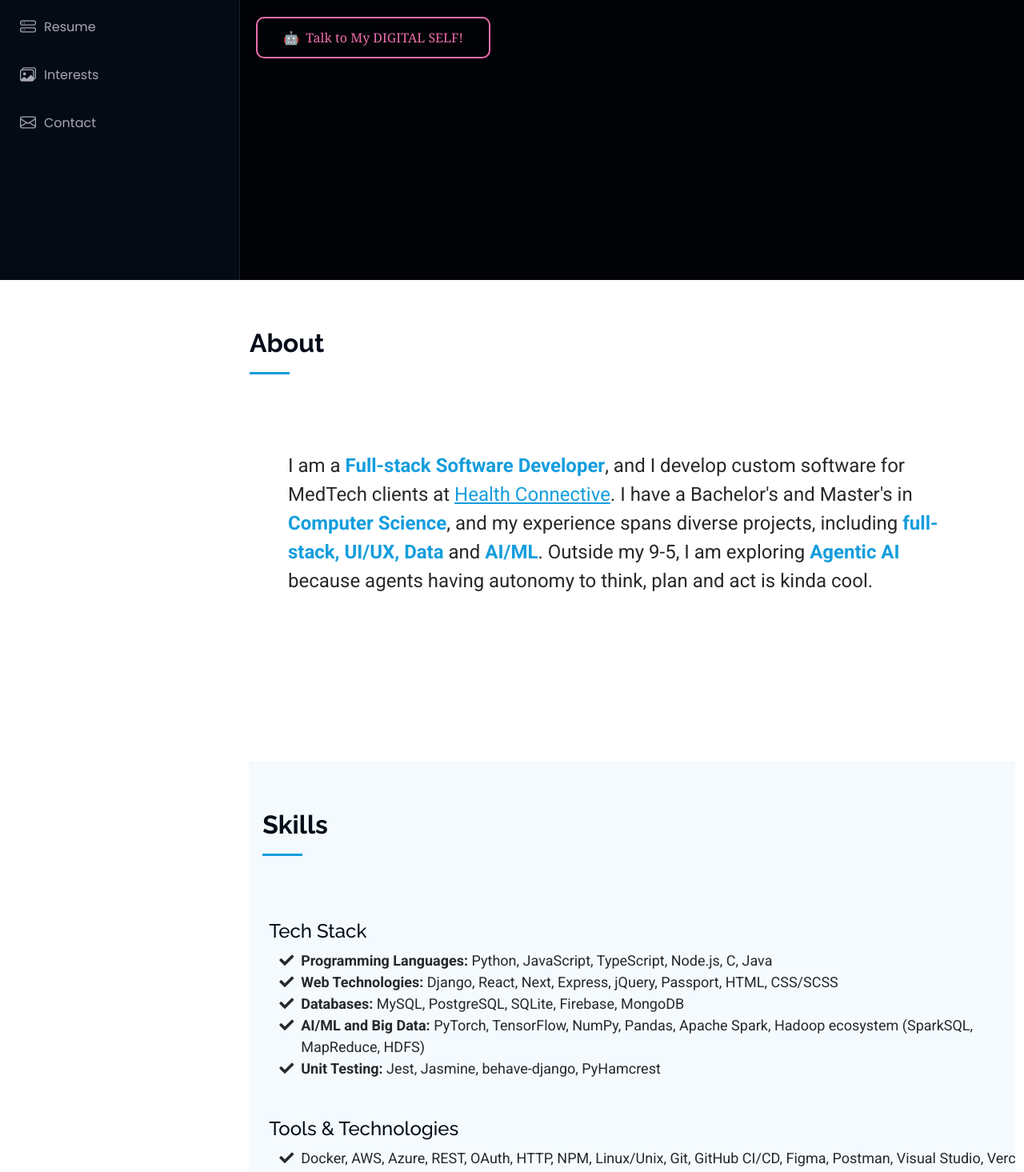
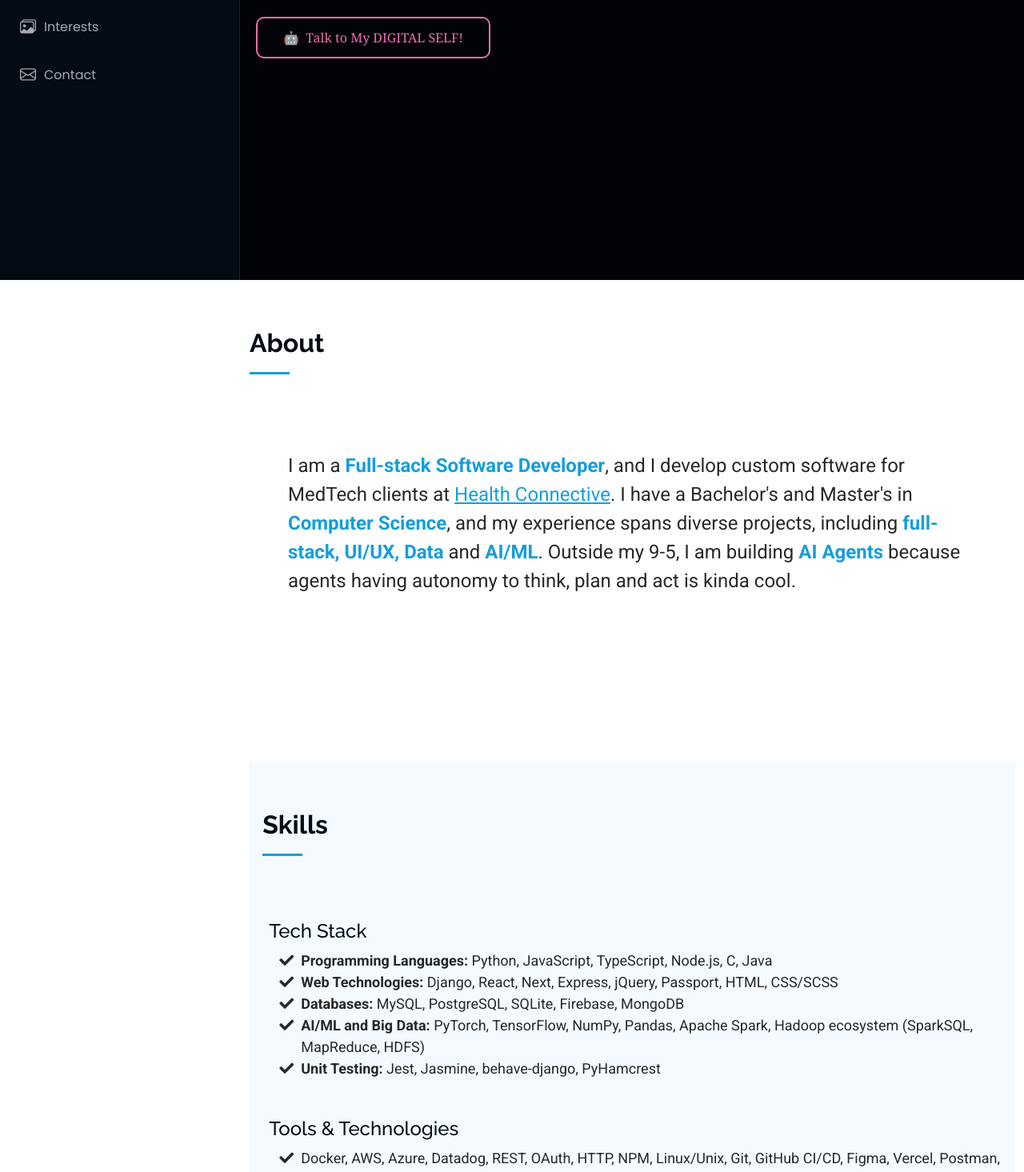
Before and after one commit to rhemaMarneni/Portfolio, a plain HTML site: page index.html in a window 1280 px wide. Shown: the part 450-1915 px from the top of the page at 80% size. Drawn offline with nearby package versions, Linux system fonts and the light colour scheme.

Commit message:
minor fixes

```diff
--- a/index.html
+++ b/index.html
@@ -66,7 +66,7 @@
         <li><a href="#about"><i class="bi bi-person navicon"></i> About</a></li>
         <li><a href="#skills"><i class="bi bi-file-earmark-text navicon"></i> Skills</a></li>
         <li><a href="#portfolio"><i class="bi bi-images navicon"></i>Projects</a></li>
-        <li><a href="#resume"><i class="bi bi-hdd-stack navicon"></i> Resume</a></li>
+        <!-- <li><a href="#resume"><i class="bi bi-hdd-stack navicon"></i> Resume</a></li> -->
         <!-- <li class="dropdown"><a href="#"><i class="bi bi-menu-button navicon"></i> <span>Dropdown</span> <i class="bi bi-chevron-down toggle-dropdown"></i></a>
           <ul>
             <li><a href="#">Dropdown 1</a></li>
@@ -133,7 +133,7 @@
         </p> -->
         <p class="aboutme py-5 m-5">I am a <b>Full-stack Software Developer</b>, and I develop custom software for MedTech clients at <a href="https://www.healthconnectivetech.com/"><u>Health Connective</u></a>.
           I have a Bachelor's and Master's in <b>Computer Science</b>, and my experience spans diverse projects, including <b>full-stack, UI/UX, Data</b> and <b>AI/ML</b>.
-          Outside my 9-5, I am exploring <b>Agentic AI</b> because agents having autonomy to think, plan and act is kinda cool.
+          Outside my 9-5, I am building <b>AI Agents</b> because agents having autonomy to think, plan and act is kinda cool.
           </p>
       </div><!-- End Section Title -->
 
@@ -148,7 +148,7 @@
         <h2>Skills</h2>
       </div><!-- End Section Title -->
 
-      <div class="container mx-3 skills-container" data-aos="fade-up" data-aos-delay="100">
+      <div class="container mx-5 skills-container" data-aos="fade-up" data-aos-delay="100">
 
         <div class="row skills-content skills-animation mb-4">
           <h4>Tech Stack</h4>
@@ -175,7 +175,7 @@
           <ul class="fa-ul mb-0 tech-skills">
             <li>
               <i class="fa-li fa fa-check"></i>
-              Docker, AWS, Azure, REST, OAuth, HTTP, NPM, Linux/Unix, Git, GitHub CI/CD, Figma, Postman, Visual Studio, Vercel</li>
+              Docker, AWS, Azure, Datadog, REST, OAuth, HTTP, NPM, Linux/Unix, Git, GitHub CI/CD, Figma, Vercel, Postman, Insomnia, Visual Studio, Cursor</li>
           </ul>
         </div>
         <div class="row skills-content skills-animation my-4">
@@ -608,7 +608,7 @@
     </section><!-- /Portfolio Section -->
 
         <!-- Resume Section -->
-    <section id="resume" class="resume section light-background mx-3 px-3 pb-1">
+    <section id="resume" class="resume section light-background mx-3 px-3 pb-1" hidden>
 
       <!-- Section Title -->
       <div class="container section-title" data-aos="fade-up">
@@ -737,7 +737,7 @@
       <!-- Section Title -->
       <div class="container section-title" data-aos="fade-up">
         <h2>Interests</h2>
-        <h4 class="interests-text">I love playing the keys 🎹 and have been a <b>musician for <span id="musicExp"></span> years</b>. I am a professionally <b>certified Keyboardist</b> till <b>Grade 8</b> from <b>Trinity College London</b>. I am an amateur guitarist too.
+        <h4 class="interests-text">I love singing 🎤 and playing the keys 🎹. I have been a <b>musician for <span id="musicExp"></span> years</b>. I am a professionally <b>certified Keyboardist</b> till <b>Grade 8</b> from <b>Trinity College London</b>. I am an amateur guitarist too.
         </h4>
         <h4 class="interests-text"><b>Mentoring</b> and <b>teaching</b> are some of my strongest suits. I've introduced <b>50+ high school students</b> to web development and mentored <b>200+ college students</b> as a Teaching Assistant at Rutgers.
         </h4>
@@ -755,9 +755,9 @@
                 <div class="left">
                   <h1 class="fw-bold lh-1 mb-3 text-white pt-5">I'd love to connect!</h1>
                   <br> <br>
-                  <p class="contact-me-text text-white">I'm always on the lookout to expand my network. Let's talk about programming, music, Fortnite and more! </p>
+                  <p class="contact-me-text text-white">I'm always on the lookout to expand my network. Let's talk about programming, music, Fortnite, LOTR and more! </p>
                   <br> <br>
-                  <p class="contact-me-text text-white">If you're exploring AI too, what do you think we can learn from the evolution of Social Media to help us shape AI for the future?</p>
+                  <p class="contact-me-text text-white">If you're exploring the rise of GenAI and Agentic AI too, do you also think we can apply some of the outcomes of the evolution of Social Media Platforms to help us shape AI for the future?</p>
                 </div>
                 <div class="right"><img src="./assets/img/contact/qr-image.png" alt="QR Code" class="pb-3">
                 <a href="mailto: rhema.marneni@gmail.com" style="text-decoration: none;">
```
